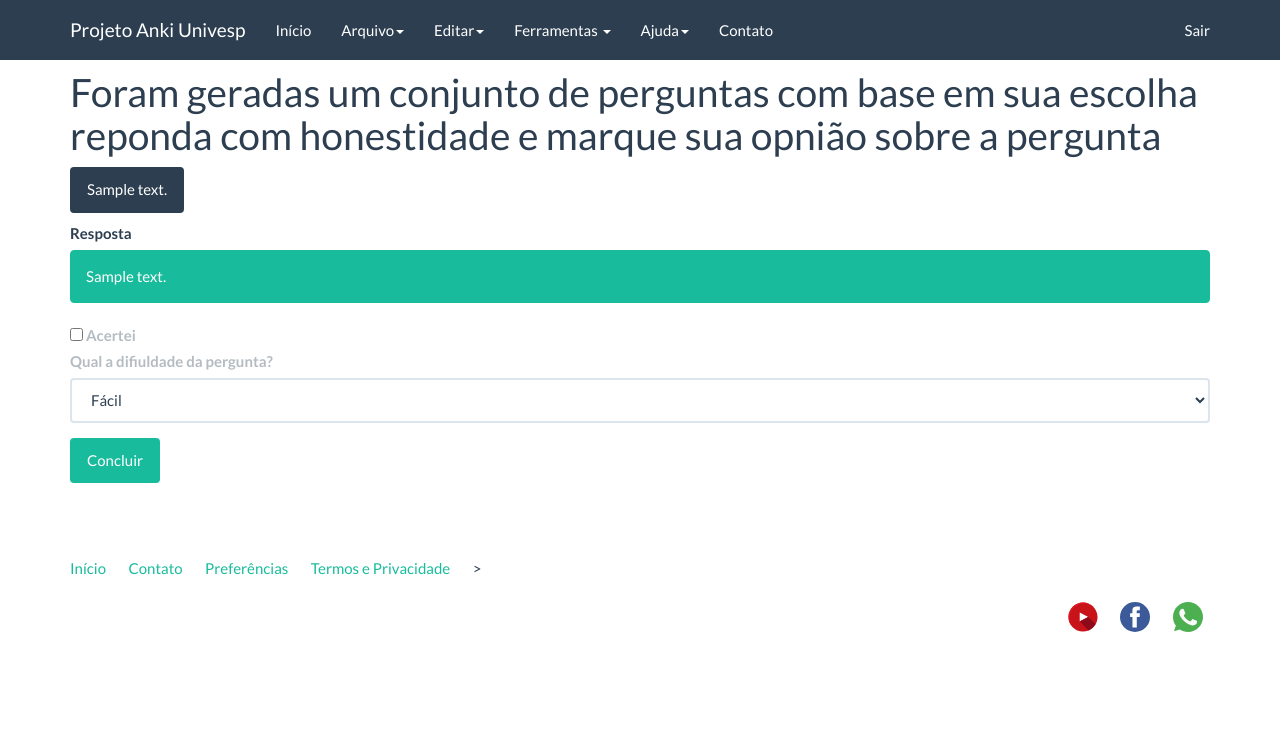
After one commit to ejstopa/UnivespProjetoIntegrador_1, a Django app: page /tentativa/ in a window 1280 px wide, after a click that opens the changed part. The commit adds this page. Shown: the top 734 px of the page. Run offline with Django 3.2, Linux system fonts and the light colour scheme; a user stored in the database is signed in; tables that the repository leaves empty hold one stand-in row (values such as "Sample post"); some libraries are stand-ins or nearby versions.

Commit message:
Criado Visualizações das perguntas e retornos

```diff
--- a/ProjetoAnkiUnivesp/urls.py
+++ b/ProjetoAnkiUnivesp/urls.py
@@ -29,6 +29,8 @@ urlpatterns = [
     url(r'^ajuda/$', views.help, name="help"),
     url(r'^arquivo/$', views.file, name="file"),
     url(r'^projeto/$', views.project, name="project"),
+    url(r'^config_tentativa/$', views.create_attempt, name="config_tentativa"),
+    url(r'^tentativa/$', views.list_attempt, name="list_attempt"),
     url(r'^conta/', include('accounts.urls', namespace='accounts')),
     url(r'^questoes/', include('core.urls', namespace='core')),
     # url(r'^questoes/$', views.list_question, name="list_question"),
--- a/core/models.py
+++ b/core/models.py
@@ -40,9 +40,13 @@ class Difficults_options(models.IntegerChoices):
 class Attempt(models.Model):
     attempt_number = models.IntegerField(null=False)
     attempt_date = models.DateTimeField(auto_now_add=True)
-    got_it_right = models.BooleanField
-    difficult = models.IntegerField(choices=Difficults_options.choices)
-    question = models.ForeignKey(Question, on_delete=models.CASCADE)
-    user = models.ForeignKey(User, on_delete=models.CASCADE)
+    got_it_right = models.BooleanField(verbose_name='acertou')
+    difficult = models.IntegerField(choices=Difficults_options.choices, verbose_name='Dificuldade')
+    question = models.ForeignKey(Question, on_delete=models.CASCADE,verbose_name='Questão')
+    user = models.ForeignKey(User, on_delete=models.CASCADE, verbose_name='usuários')
+
     class Meta:
         db_table = 'attempts'
+
+    def __str__(self):
+        return self.question.description
--- /dev/null
+++ b/core/templates/attempts.html
@@ -0,0 +1,67 @@
+{% extends "base.html" %}
+
+{% load widget_tweaks %}
+
+{% block title %}
+    Realizar tentativa | {{ block.super }}
+{% endblock %}
+{% block container %}
+
+<div>
+    <h1>Foram geradas um conjunto de perguntas com base em sua escolha reponda com honestidade e marque sua opnião sobre a pergunta</h1>
+
+    <form method="POST">
+        {% csrf_token %}
+        <!-- {{ form }} -->
+
+        {% for attempt in attempts %}
+        <p>
+          <a class="btn btn-primary" data-toggle="collapse" href="#{{attempt.id}}" role="button" aria-expanded="false" aria-controls="{{attempt.id}}">
+            {{attempt.question.description}}
+          </a>
+          <!-- <button class="btn btn-primary" type="button" data-toggle="collapse" data-target="#collapseExample" aria-expanded="false" aria-controls="collapseExample">
+            Button with data-target
+          </button> -->
+        </p>
+        <div class="form-group">
+          <div class="card collapse" name="{{attempt.id}}" id="{{attempt.id}}">
+            <div class="card card-body">
+              <label class="form-check-label" for="answer_{{attempt.id}}">Resposta</label>
+              <div class="alert alert-success" role="alert">
+                {{attempt.question.answer}}
+              </div>
+              <div class="card-footer text-muted">
+                <div class="form-check">
+                  <input type="checkbox" class="form-check-input" name="got-it_right{{attempt.id}}" id="got-it_right{{attempt.id}}">
+                  <label class="form-check-label" for="got-it_right{{attempt.id}}">Acertei</label>
+                </div>
+
+                <div class="form-group">
+                  <label for="difficult_{{attempt.id}}">Qual a difiuldade da pergunta?</label>
+                  <select class="form-control" name="difficult_{{attempt.id}}" id="difficult_{{attempt.id}}">
+                    <option value="1">Fácil</option>
+                    <option value="2">Médio</option>
+                    <option value="3">Dificil</option>
+                  </select>
+                </div>
+
+              </div>
+
+            </div>
+          </div>
+        </div>
+
+        {% endfor %}
+        <div class="form-group">
+            <button type="submit" class="btn btn-success">Concluir</button>
+        </div>
+
+    </form>
+
+
+
+</div>
+{% endblock %}
+<script>
+  $('.carousel').carousel()
+</script>
--- a/core/templates/index.html
+++ b/core/templates/index.html
@@ -69,7 +69,8 @@
   <h1>Projeto Anki Univesp</h1>
   <p>Projeto feito para contribuir com sua melhor aprendizagem e conhecimento. Clique no link abaixo e divirta-se.</p>
   <div>
-    <p><a href="{% url 'project' %}" class="btn btn-primary">Clique aqui</a></p>
+    <!-- <p><a href="{% url 'project' %}" class="btn btn-primary">Clique aqui</a></p>    -->
+    <p><a href="{% url 'config_tentativa' %}" class="btn btn-primary">Clique aqui</a></p>
   </div>
 </div>
 
--- a/core/templates/project.html
+++ b/core/templates/project.html
@@ -16,6 +16,9 @@
             <lable class="lable" for="playcards">Escolha sua matéria:</lable>
             <select class="decks" name="playcards" id="decks">
                 <!-- This part is where put the questions-->
+                {% for theme in themes %}
+                    <option> {{theme.description}} </option>
+                {%endfor%}
             </select>
         </div>
 
--- a/core/views.py
+++ b/core/views.py
@@ -1,7 +1,7 @@
 from django.db import models
 from django.shortcuts import redirect, render
 from django.http import HttpResponse
-from .forms import ContactForm , QuestionForm, ThemeForm
+from .forms import AttemptForm, ContactForm , QuestionForm, ThemeForm
 from django.core.mail import send_mail
 from django.conf import settings
 from django.urls import reverse_lazy
@@ -38,7 +38,11 @@ def file(request):
     return render(request, 'file.html')
 
 def project(request):
-    return render(request, 'project.html')
+    user  = request.user
+    user_id = user.id
+    current_user= User.objects.get(id=user_id)
+    user_themes = current_user.theme_set.all()
+    return render(request, 'project.html', {'themes': user_themes})
 
 ##Classe para acesso as informações da tabela Theme
 # class ThemeListView(ListView):
@@ -146,8 +150,50 @@ def delete_question(request, id):
     return render(request, 'question-delete-form.html', {'question': question})
 
 ##Classe para acesso as informações da tabela Attempt
-class AttemptListView(ListView):
-    model = Attempt
+# class AttemptListView(ListView):
+#     model = Attempt
 
-class AttemptDetailView(DetailView):
-    model = Attempt
+# class AttemptDetailView(DetailView):
+#     model = Attempt
+
+def list_attempt(request):
+
+    user  = request.user
+    user_id = user.id
+    current_user = User.objects.get(id=user_id)
+    # attempts = Attempt.objects.filter(attempt_number=1,user=user_id)
+    lastAttempt = current_user.attempt_set.order_by('attempt_number')[0]
+
+    attempts = Attempt.objects.filter(attempt_number=lastAttempt.attempt_number,user=user_id)
+    # attempts = AttemptForm(request.POST or None, instance=antes)
+    if request.POST:
+        print('-----------------------')
+        print(request.POST)
+
+    return render(request, 'attempts.html', {'attempts': attempts})
+
+def create_attempt(request):
+    # form = AttemptForm(request.POST or None)
+    user  = request.user
+    user_id = user.id
+    # form.initial["user"] = user_id
+    current_user = User.objects.get(id=user_id)
+    user_themes = current_user.theme_set.all()
+    if request.POST:
+        quantidade_select = request.POST['quantidade_perguntas']
+        themeId = request.POST['decks']
+        theme = Theme.objects.get(id=themeId)
+        questions = current_user.question_set.all().filter(theme=theme).order_by('?')[:int(quantidade_select)]
+        lastAttempt = current_user.attempt_set.order_by('attempt_number')[0]
+        if lastAttempt.attempt_number :
+            thisAttempt = lastAttempt.attempt_number + 1
+        else:
+            thisAttempt = 0
+
+        for question in questions:
+            attempt = Attempt(attempt_number = int(thisAttempt), got_it_right=0 , difficult=0,question=question, user = current_user)
+            attempt.save()
+            # form = AttemptForm(request.POST or None, instance=attempt)
+            return redirect('list_attempt')
+
+    return render(request, 'create_attempts.html', {'themes': user_themes})
```
Also changed, not shown: core/forms.py (+13 -0 lines), core/templates/create_attempts.html (added, +62 -0 lines).
